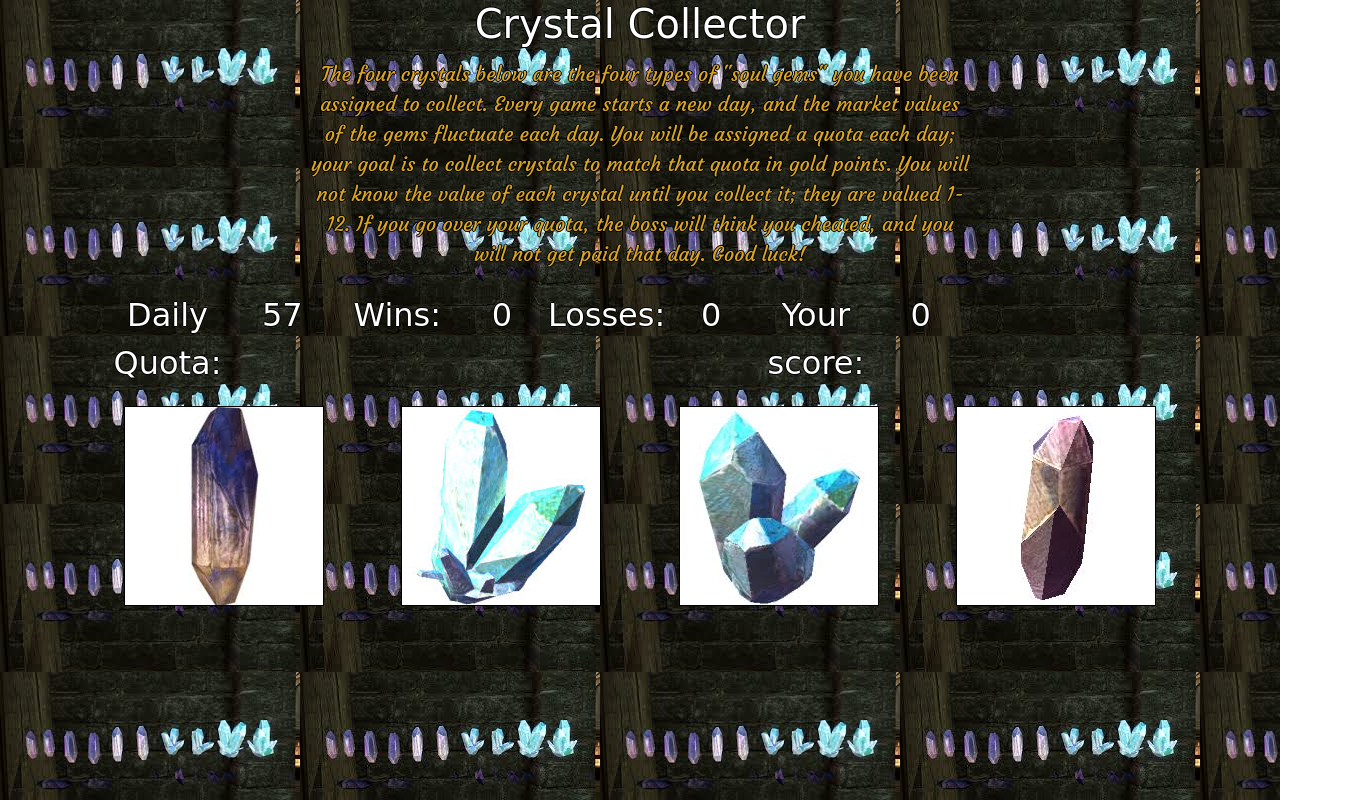
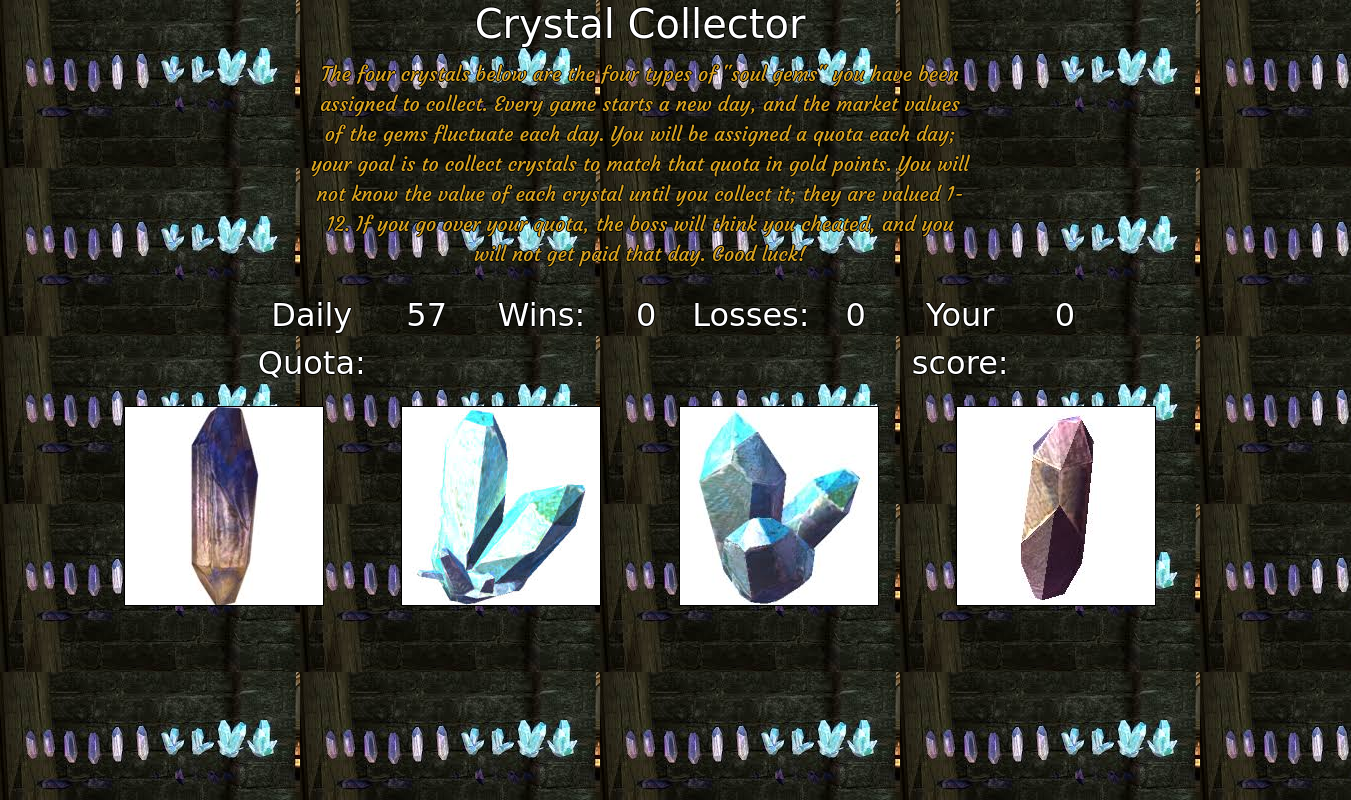
Before and after one commit to gsetnik18/Crystal-Collector, a plain HTML site: page index.html in a window 1280 px wide. Shown: the whole page, 1351 px wide, since content can reach past the window. Drawn offline with nearby package versions, Linux system fonts and the light colour scheme; a web font is replaced by a local one.

Commit message:
fixed it? I think?

```diff
--- a/assets/css/style.css
+++ b/assets/css/style.css
@@ -23,7 +23,7 @@
 
 #game-stuff {
     text-align: center;
-    margin: auto;
+    margin-left: 13%;
     padding: 3px;
 }
 
```
